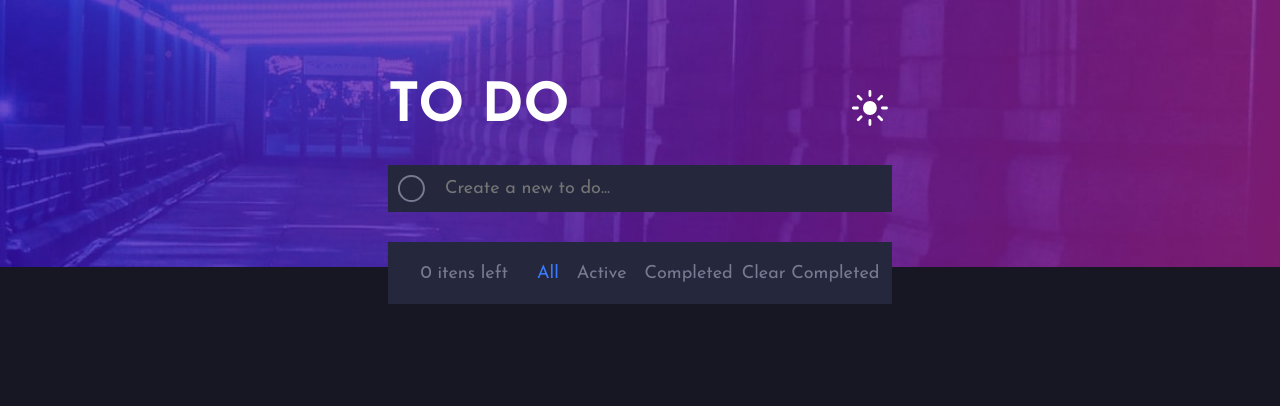
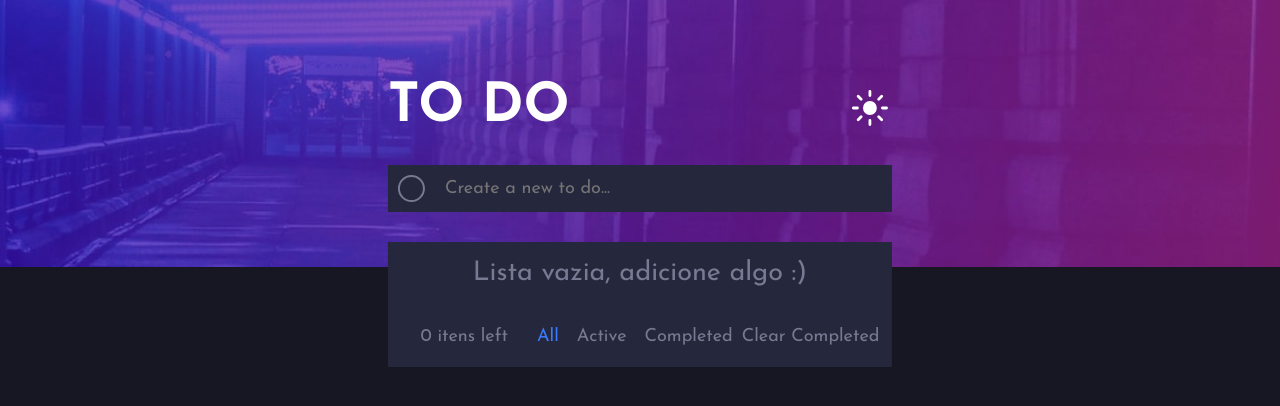
Before and after one commit to Clara-Ro/To-do, a React (Create React App) app: page / in a window 1280 px wide. Shown: the top 406 px of the page. Built offline with nearby package versions, Linux system fonts and the light colour scheme.

Commit message:
Mensagem para lista vazia

```diff
--- a/src/components/task/index.css
+++ b/src/components/task/index.css
@@ -5,6 +5,14 @@
     left: 50%;
     transform: translate(-50%, -50%);
     height: 80%;
+}
+
+.no-results{
+    color: var(--dark-Grayish-Blue);
+    font-size: 1.5rem;
+    padding: 1rem;
+    display: block;
+    text-align: center;
 }
 
 .text{
--- a/src/components/task/index.js
+++ b/src/components/task/index.js
@@ -88,6 +88,7 @@ export default function Task() {
 
             <div className='to-doList'>
                 <ul>
+                    {list.length===0 && <span className='no-results'>Lista vazia, adicione algo :)</span>}
                     {filteredList.map((item) => {
                         return (
                             <li className={item.completed ? 'active' : ''}>
```
